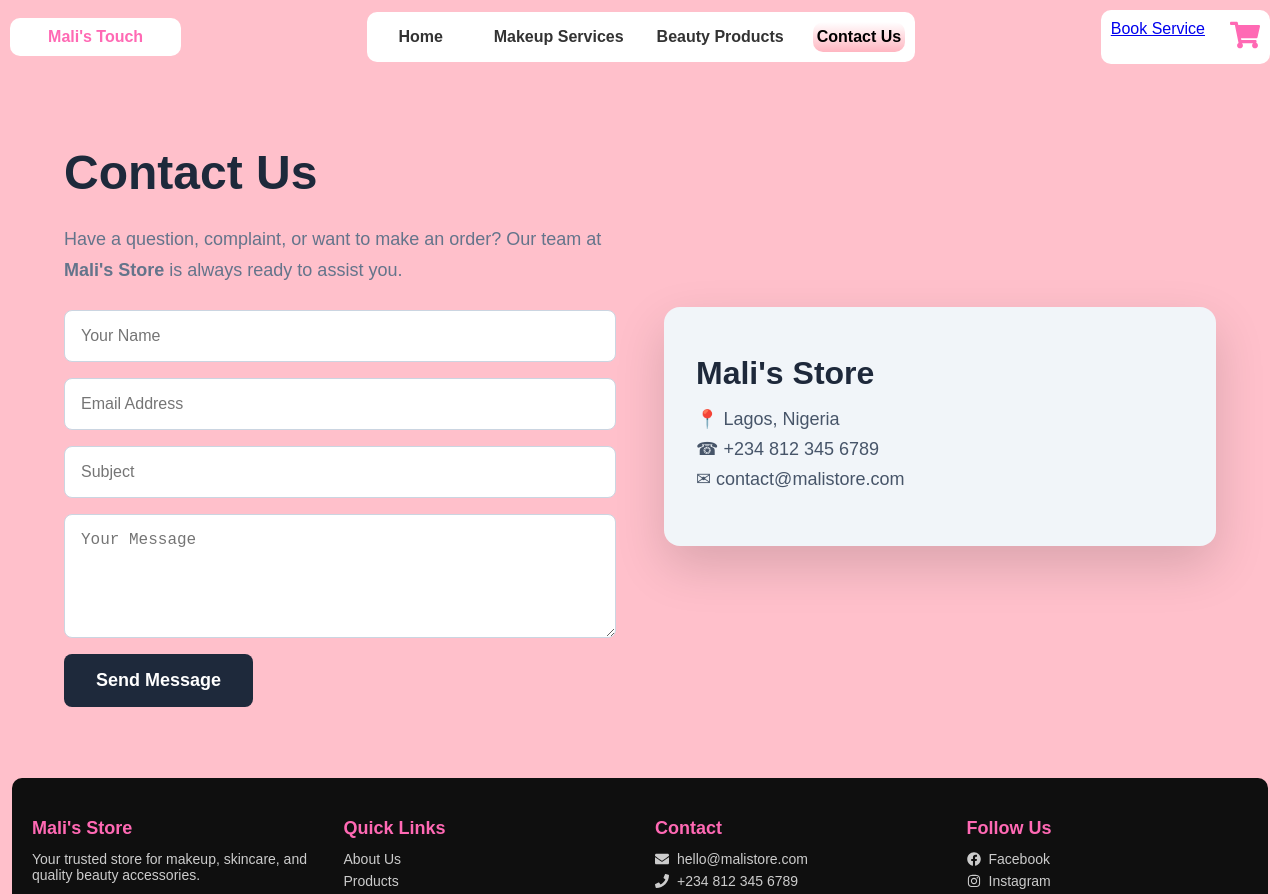
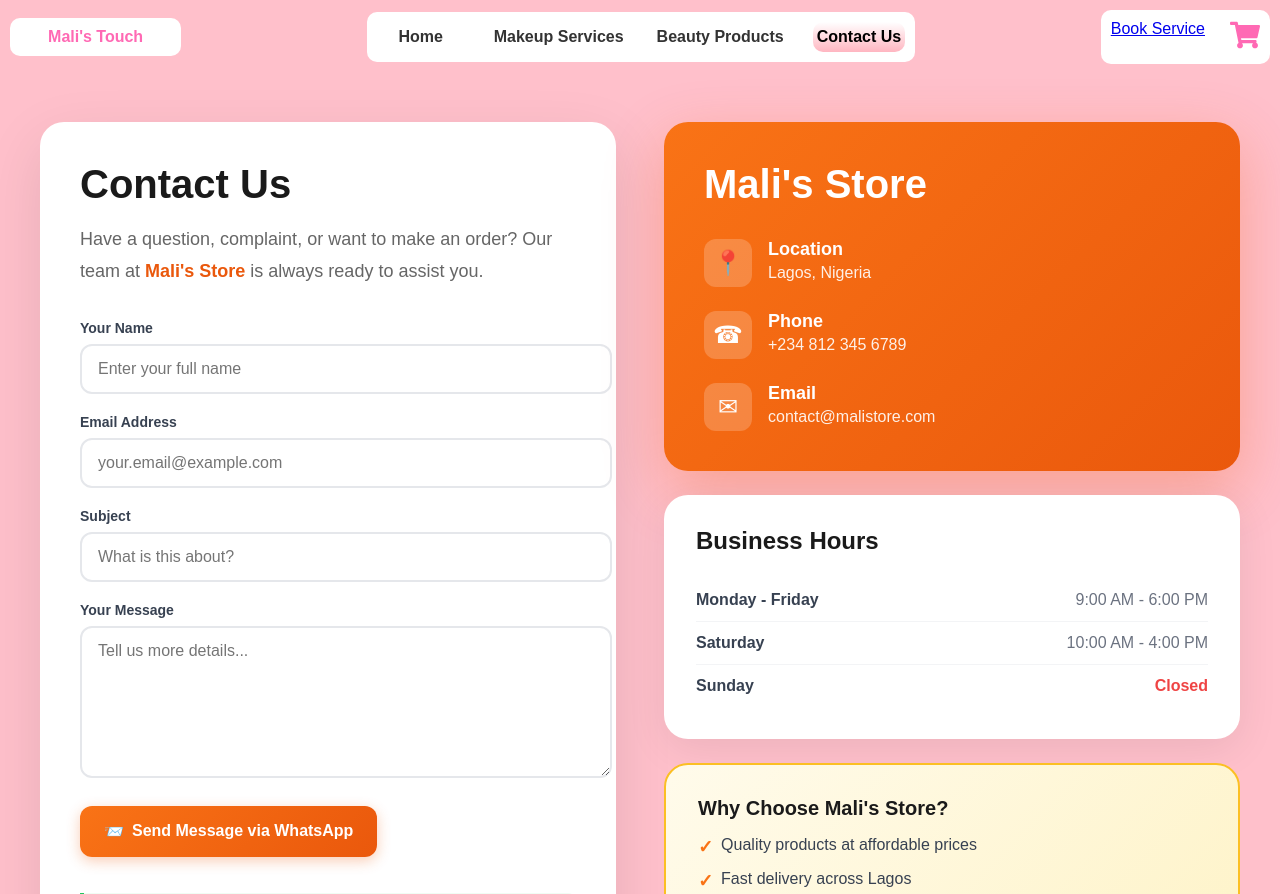
Before and after one commit to developer866/MakeUpStore, a React (Vite) app: page /Contact in a window 1280 px wide. Shown: the top 894 px of the page. Built offline with nearby package versions, Linux system fonts and the light colour scheme.

Commit message:
updaed contact page

```diff
--- a/src/pages/Contact.jsx
+++ b/src/pages/Contact.jsx
@@ -1,6 +1,58 @@
+// Contact.jsx
+import { useState } from 'react';
 import "./contact.css";
 
 export default function Contact() {
+  const [formData, setFormData] = useState({
+    name: '',
+    email: '',
+    subject: '',
+    message: ''
+  });
+
+  const handleChange = (e) => {
+    const { name, value } = e.target;
+    setFormData(prev => ({
+      ...prev,
+      [name]: value
+    }));
+  };
+
+  const sendWhatsApp = (e) => {
+    e.preventDefault();
+
+    // Validate form
+    if (!formData.name || !formData.email || !formData.subject || !formData.message) {
+      alert('Please fill in all fields');
+      return;
+    }
+
+    // Mali's Store WhatsApp number (replace with actual number)
+    const whatsappNumber = '2348123456789'; // Replace with your real number
+
+    // Create formatted message
+    const whatsappMessage = `*New Contact Form Submission*
+
+*Name:* ${formData.name}
+*Email:* ${formData.email}
+*Subject:* ${formData.subject}
+
+*Message:*
+${formData.message}
+
+---
+_Sent from Mali's Store Website_`;
+
+    // Encode message for URL
+    const encodedMessage = encodeURIComponent(whatsappMessage);
+
+    // Create WhatsApp URL
+    const whatsappUrl = `https://wa.me/${whatsappNumber}?text=${encodedMessage}`;
+
+    // Open WhatsApp
+    window.open(whatsappUrl, '_blank');
+  };
+
   return (
     <main className="contact-container">
       <div className="contact-content">
@@ -13,23 +65,140 @@ export default function Contact() {
             Our team at <strong>Mali's Store</strong> is always ready to assist you.
           </p>
 
-          <form className="contact-form">
-            <input type="text" placeholder="Your Name" required />
-            <input type="email" placeholder="Email Address" required />
-            <input type="text" placeholder="Subject" required />
-            <textarea placeholder="Your Message" rows="5" required></textarea>
-            <button className="cta-button">Send Message</button>
-          </form>
+          <div className="contact-form">
+            <div className="form-group">
+              <label htmlFor="name">Your Name</label>
+              <input
+                type="text"
+                id="name"
+                name="name"
+                value={formData.name}
+                onChange={handleChange}
+                placeholder="Enter your full name"
+                required
+              />
+            </div>
 
+            <div className="form-group">
+              <label htmlFor="email">Email Address</label>
+              <input
+                type="email"
+                id="email"
+                name="email"
+                value={formData.email}
+                onChange={handleChange}
+                placeholder="your.email@example.com"
+                // required
+              />
+            </div>
+
+            <div className="form-group">
+              <label htmlFor="subject">Subject</label>
+              <input
+                type="text"
+                id="subject"
+                name="subject"
+                value={formData.subject}
+                onChange={handleChange}
+                placeholder="What is this about?"
+                // required
+              />
+            </div>
+
+            <div className="form-group">
+              <label htmlFor="message">Your Message</label>
+              <textarea
+                id="message"
+                name="message"
+                value={formData.message}
+                onChange={handleChange}
+                placeholder="Tell us more details..."
+                rows="5"
+                required
+              />
+            </div>
+
+            <button className="cta-button" onClick={sendWhatsApp}>
+              <span>📨</span>
+              Send Message via WhatsApp
+            </button>
+
+            <div className="info-note">
+              <span className="info-icon">💬</span>
+              <span>Your message will open in WhatsApp where you can review and send it directly to our team.</span>
+            </div>
+          </div>
         </section>
 
-        {/* RIGHT — IMAGE OR INFO */}
+        {/* RIGHT — STORE INFO */}
         <section className="contact-visual-section">
+          {/* Main Info Card */}
           <div className="contact-visual-box">
             <h2>Mali's Store</h2>
-            <p>📍 Lagos, Nigeria</p>
-            <p>☎ +234 812 345 6789</p>
-            <p>✉ contact@malistore.com</p>
+
+            <div className="contact-item">
+              <div className="contact-icon">📍</div>
+              <div className="contact-details">
+                <h3>Location</h3>
+                <p>Lagos, Nigeria</p>
+              </div>
+            </div>
+
+            <div className="contact-item">
+              <div className="contact-icon">☎</div>
+              <div className="contact-details">
+                <h3>Phone</h3>
+                <p>+234 812 345 6789</p>
+              </div>
+            </div>
+
+            <div className="contact-item">
+              <div className="contact-icon">✉</div>
+              <div className="contact-details">
+                <h3>Email</h3>
+                <p>contact@malistore.com</p>
+              </div>
+            </div>
+          </div>
+
+          {/* Business Hours Card */}
+          <div className="business-hours-card">
+            <h3>Business Hours</h3>
+            <div className="hours-row">
+              <span className="hours-day">Monday - Friday</span>
+              <span className="hours-time">9:00 AM - 6:00 PM</span>
+            </div>
+            <div className="hours-row">
+              <span className="hours-day">Saturday</span>
+              <span className="hours-time">10:00 AM - 4:00 PM</span>
+            </div>
+            <div className="hours-row">
+              <span className="hours-day">Sunday</span>
+              <span className="hours-closed">Closed</span>
+            </div>
+          </div>
+
+          {/* Why Choose Us Card */}
+          <div className="why-choose-card">
+            <h3>Why Choose Mali's Store?</h3>
+            <ul className="why-choose-list">
+              <li>
+                <span className="checkmark">✓</span>
+                <span>Quality products at affordable prices</span>
+              </li>
+              <li>
+                <span className="checkmark">✓</span>
+                <span>Fast delivery across Lagos</span>
+              </li>
+              <li>
+                <span className="checkmark">✓</span>
+                <span>Excellent customer service</span>
+              </li>
+              <li>
+                <span className="checkmark">✓</span>
+                <span>24/7 WhatsApp support</span>
+              </li>
+            </ul>
           </div>
         </section>
 
--- a/src/pages/Products.jsx
+++ b/src/pages/Products.jsx
@@ -70,7 +70,7 @@ function Products() {
             )}
 
             <div className="product-image">
-              <img src={product.image} alt={product.name} />
+              <img src={product.image} alt={product.name}     loading="lazy" />
               <div className="product-overlay">
                 <button
                   className="quick-view-btn"
--- a/src/pages/Services.jsx
+++ b/src/pages/Services.jsx
@@ -38,7 +38,7 @@ function Services() {
         {filteredServices.map(service => (
           <div key={service.id} className="service-card">
             <div className="service-image">
-              <img src={service.image} alt={service.title} />
+              <img src={service.image} alt={service.title}  loading="lazy"/>
               <div className="service-overlay" onClick={() => navigate('/booking')}>
                 <button className="book-btn" >Book Now</button>
               </div>
--- a/src/pages/contact.css
+++ b/src/pages/contact.css
@@ -1,141 +1,291 @@
-/* Contact Container */
+/* contact.css */
+
 .contact-container {
-  width: 90%;
-  min-height: 80vh;
+  min-height: 100vh;
+  /* background: linear-gradient(135deg, #fff5eb 0%, #ffffff 50%, #fef3e2 100%); */
+  padding: 3rem 1.5rem;
+}
+
+.contact-content {
+  max-width: 1200px;
   margin: 0 auto;
-  padding: 2rem;
+  display: grid;
+  grid-template-columns: 1fr;
+  gap: 2rem;
+}
+
+@media (min-width: 1024px) {
+  .contact-content {
+    grid-template-columns: 1fr 1fr;
+    gap: 3rem;
+  }
+}
+
+/* LEFT SECTION - FORM */
+.contact-info-section {
+  background: white;
+  border-radius: 24px;
+  box-shadow: 0 20px 60px rgba(0, 0, 0, 0.1);
+  padding: 2.5rem;
+}
+
+.contact-info-section h1 {
+  font-size: 2.5rem;
+  font-weight: 800;
+  color: #1a1a1a;
+  margin-bottom: 1rem;
+}
+
+.contact-info-section > p {
+  font-size: 1.125rem;
+  color: #666;
+  margin-bottom: 2rem;
+  line-height: 1.8;
+}
+
+.contact-info-section strong {
+  color: #ea580c;
+}
+
+/* FORM STYLES */
+.contact-form {
+  display: flex;
+  flex-direction: column;
+  gap: 1.25rem;
+}
+
+.form-group {
+  display: flex;
+  flex-direction: column;
+  gap: 0.5rem;
+}
+
+.contact-form label {
+  font-size: 0.875rem;
+  font-weight: 600;
+  color: #374151;
+}
+
+.contact-form input,
+.contact-form textarea {
+  width: 100%;
+  padding: 0.875rem 1rem;
+  border: 2px solid #e5e7eb;
+  border-radius: 12px;
+  font-size: 1rem;
+  transition: all 0.3s ease;
+  font-family: inherit;
+}
+
+.contact-form input:focus,
+.contact-form textarea:focus {
+  outline: none;
+  border-color: #ea580c;
+  box-shadow: 0 0 0 3px rgba(234, 88, 12, 0.1);
+}
+
+.contact-form textarea {
+  resize: vertical;
+  min-height: 120px;
+}
+
+.cta-button {
+  background: linear-gradient(135deg, #f97316 0%, #ea580c 100%);
+  color: white;
+  font-weight: 700;
+  font-size: 1rem;
+  padding: 1rem 1.5rem;
+  border: none;
+  border-radius: 12px;
+  cursor: pointer;
+  transition: all 0.3s ease;
+  box-shadow: 0 4px 14px rgba(234, 88, 12, 0.3);
   display: flex;
   align-items: center;
   justify-content: center;
+  gap: 0.5rem;
+  margin-top: 0.5rem;
 }
 
-/* Two-column layout */
-.contact-content {
-  width: 100%;
-  max-width: 1200px;
-  display: flex;
-  gap: 3rem;
-  align-items: center;
+.cta-button:hover {
+  transform: translateY(-2px);
+  box-shadow: 0 6px 20px rgba(234, 88, 12, 0.4);
+  background: linear-gradient(135deg, #ea580c 0%, #dc2626 100%);
 }
 
-/* Left side (text + form) */
-.contact-info-section {
-  flex: 1;
+.cta-button:active {
+  transform: translateY(0);
+}
+
+.info-note {
+  background: #f0fdf4;
+  border-left: 4px solid #22c55e;
+  padding: 1rem;
+  border-radius: 0 8px 8px 0;
+  margin-top: 1rem;
+  font-size: 0.875rem;
+  color: #374151;
+  display: flex;
+  gap: 0.75rem;
+  align-items: start;
+}
+
+.info-icon {
+  color: #22c55e;
+  font-size: 1.25rem;
+  flex-shrink: 0;
+}
+
+/* RIGHT SECTION - STORE INFO */
+.contact-visual-section {
   display: flex;
   flex-direction: column;
   gap: 1.5rem;
 }
 
-.contact-info-section h1 {
-  font-size: clamp(2rem, 4vw, 3rem);
-  color: #1e293b;
-  font-weight: bold;
-  margin: 0;
-}
-
-.contact-info-section p {
-  font-size: clamp(1rem, 1.5vw, 1.125rem);
-  color: #64748b;
-  line-height: 1.7;
-  margin: 0;
-}
-
-/* Form Styling */
-.contact-form {
-  display: flex;
-  flex-direction: column;
-  gap: 1rem;
-}
-
-.contact-form input,
-.contact-form textarea {
-  padding: 1rem;
-  border-radius: 0.5rem;
-  border: 1px solid #cbd5e1;
-  font-size: 1rem;
-  color: #1e293b;
-  outline: none;
-  transition: border 0.3s ease;
-}
-
-.contact-form input:focus,
-.contact-form textarea:focus {
-  border-color: #1e293b;
-}
-
-/* Right Side Visual Box */
-.contact-visual-section {
-  flex: 1;
-}
-
 .contact-visual-box {
-  /* width: 100%; */
-  padding: 3rem 2rem;
-  border-radius: 1rem;
-  background: #f1f5f9;
-  box-shadow: 0 20px 50px rgba(0, 0, 0, 0.15);
+  background: linear-gradient(135deg, #f97316 0%, #ea580c 100%);
+  border-radius: 24px;
+  box-shadow: 0 20px 60px rgba(234, 88, 12, 0.3);
+  padding: 2.5rem;
+  color: white;
 }
 
 .contact-visual-box h2 {
-  font-size: clamp(1.5rem, 3vw, 2rem);
-  margin-bottom: 1rem;
-  color: #1e293b;
+  font-size: 2.5rem;
+  font-weight: 800;
+  margin-bottom: 2rem;
 }
 
-.contact-visual-box p {
-  font-size: 1.125rem;
-  color: #475569;
-  margin: 0.5rem 0;
+.contact-item {
+  display: flex;
+  align-items: start;
+  gap: 1rem;
+  margin-bottom: 1.5rem;
 }
 
-/* Responsive Tablet */
-@media (max-width: 1024px) {
+.contact-item:last-child {
+  margin-bottom: 0;
+}
+
+.contact-icon {
+  background: rgba(255, 255, 255, 0.2);
+  width: 48px;
+  height: 48px;
+  border-radius: 12px;
+  display: flex;
+  align-items: center;
+  justify-content: center;
+  font-size: 1.5rem;
+  flex-shrink: 0;
+}
+
+.contact-details h3 {
+  font-size: 1.125rem;
+  font-weight: 600;
+  margin-bottom: 0.25rem;
+}
+
+.contact-details p {
+  color: rgba(255, 255, 255, 0.9);
+  font-size: 1rem;
+}
+
+/* BUSINESS HOURS CARD */
+.business-hours-card {
+  background: white;
+  border-radius: 24px;
+  box-shadow: 0 10px 40px rgba(0, 0, 0, 0.08);
+  padding: 2rem;
+}
+
+.business-hours-card h3 {
+  font-size: 1.5rem;
+  font-weight: 700;
+  color: #1a1a1a;
+  margin-bottom: 1.5rem;
+}
+
+.hours-row {
+  display: flex;
+  justify-content: space-between;
+  padding: 0.75rem 0;
+  border-bottom: 1px solid #f3f4f6;
+}
+
+.hours-row:last-child {
+  border-bottom: none;
+}
+
+.hours-day {
+  font-weight: 600;
+  color: #374151;
+}
+
+.hours-time {
+  color: #6b7280;
+}
+
+.hours-closed {
+  color: #ef4444;
+  font-weight: 600;
+}
+
+/* WHY CHOOSE US CARD */
+.why-choose-card {
+  background: linear-gradient(135deg, #fffbeb 0%, #fef3c7 100%);
+  border: 2px solid #fbbf24;
+  border-radius: 24px;
+  padding: 2rem;
+}
+
+.why-choose-card h3 {
+  font-size: 1.25rem;
+  font-weight: 700;
+  color: #1a1a1a;
+  margin-bottom: 1rem;
+}
+
+.why-choose-list {
+  list-style: none;
+  display: flex;
+  flex-direction: column;
+  gap: 0.75rem;
+}
+
+.why-choose-list li {
+  display: flex;
+  align-items: start;
+  gap: 0.5rem;
+  color: #374151;
+}
+
+.checkmark {
+  color: #f97316;
+  font-weight: 700;
+  font-size: 1.125rem;
+  flex-shrink: 0;
+}
+
+/* RESPONSIVE */
+@media (max-width: 768px) {
   .contact-container {
+    padding: 1.5rem 1rem;
+  }
+  .contact-form input,
+  .contact-form textarea {
+    width: 90%;
+    margin: 0 auto;
+  }
+  .contact-info-section,
+  .contact-visual-box,
+  .business-hours-card,
+  .why-choose-card {
     padding: 1.5rem;
   }
 
-  .contact-content {
-    gap: 2rem;
+  .contact-info-section h1,
+  .contact-visual-box h2 {
+    font-size: 2rem;
   }
 }
-
-/* Mobile Layout - Column */
-@media (max-width: 768px) {
-  .contact-container {
-    width: 90%;
-    margin: 0 auto;
-    padding: 1rem;
-    min-height: auto;
-  }
-
-  .contact-content {
-    flex-direction: column;
-    gap: 2rem;
-  }
-
-  .contact-info-section {
-    padding: 10px;
-    order: 1;
-  }
-
-  .contact-visual-section {
-    order: 2;
-    width: 90%;
-    margin: 0 auto;
-  }
-
-  .contact-visual-box {
-    padding: 2rem;
-  }
-}
-
-/* Small Mobile */
-@media (max-width: 480px) {
-  .contact-visual-box {
-    padding: 1.5rem;
-  }
-
-  .contact-visual-box p {
-    font-size: 1rem;
-  }
-}
```
